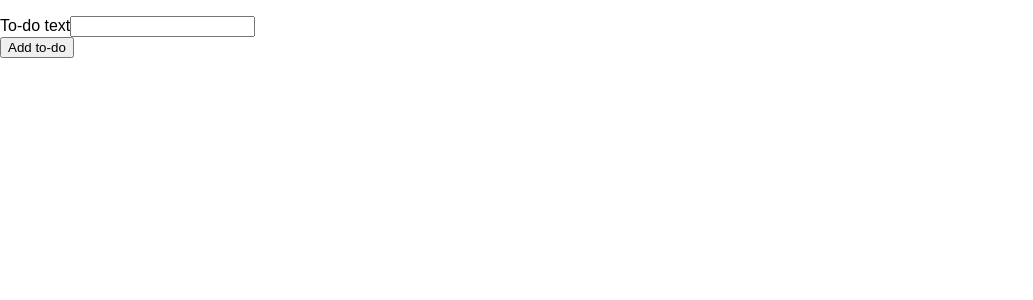
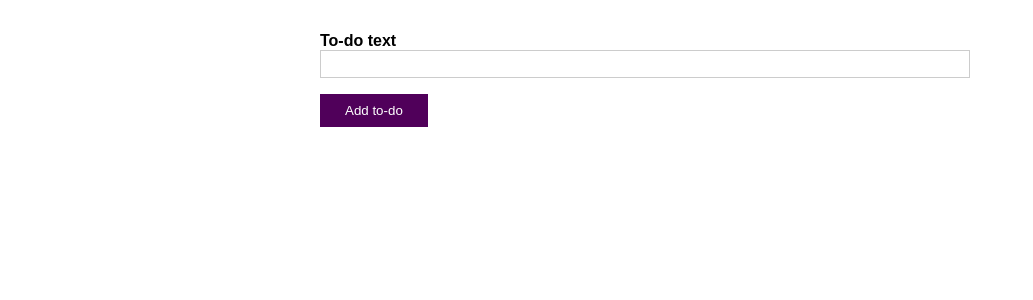
Before and after one commit to jubrito/React-typescript, a React (Create React App) app: page / in a window 1280 px wide. Shown: the top 300 px of the page, without its empty margins (0-1033 px from the left). Built offline with nearby package versions, Linux system fonts and the light colour scheme; the HTML template or start-up script is replaced by a standard one.

Commit message:
adds styling

```diff
--- /dev/null
+++ b/src/components/NewTodo.css
@@ -0,0 +1,47 @@
+form {
+  width: 90%;
+  max-width: 40rem;
+  margin: 2rem auto;
+}
+
+.form-control {
+  margin-bottom: 1rem;
+}
+
+label, input {
+  display: block;
+  width: 100%;
+}
+
+label {
+  font-weight: bold;
+}
+
+input {
+  font: inherit;
+  border: 1px solid #ccc;
+  padding: 0.25rem;
+}
+
+input:focus {
+  outline: none;
+  border-color: #50005a;
+}
+
+button {
+  background: #50005a;
+  border: 1px solid #50005a;
+  color: white;
+  padding: 0.5rem 1.5rem;
+  cursor: pointer;
+}
+
+button:focus {
+  outline: none;
+}
+
+button:hover,
+button:active {
+  background: #6a0a77;
+  border-color: #6a0a77;
+}
--- a/src/components/NewTodo.tsx
+++ b/src/components/NewTodo.tsx
@@ -1,5 +1,5 @@
 import { FormEvent, useRef } from "react";
-
+import './NewTodo.css';
 
 interface Props {
     todoAddHandler: (todoText: string) => void;
@@ -17,7 +17,7 @@
 
     return (
         <form onSubmit={handleSubmit}>
-            <div>
+            <div className="form-control">
                 <label htmlFor="todo-text">
                     To-do text
                 </label>
--- /dev/null
+++ b/src/components/TodoList.css
@@ -0,0 +1,17 @@
+ul {
+  list-style: none;
+  width: 90%;
+  max-width: 40rem;
+  margin: 2rem auto;
+  padding: 0;
+}
+
+li {
+  margin: 1rem 0;
+  padding: 1rem;
+  box-shadow: 0 2px 8px rgba(0, 0, 0, 0.26);
+  border-radius: 6px;
+  display: flex;
+  justify-content: space-between;
+  align-items: center;
+}
--- a/src/components/TodoList.tsx
+++ b/src/components/TodoList.tsx
@@ -1,4 +1,5 @@
 import { Todo } from "../todo.model";
+import './TodoList.css';
 export interface Props {
     items: Todo[];
     deleteHandler: (todoId: string) => void;
```
